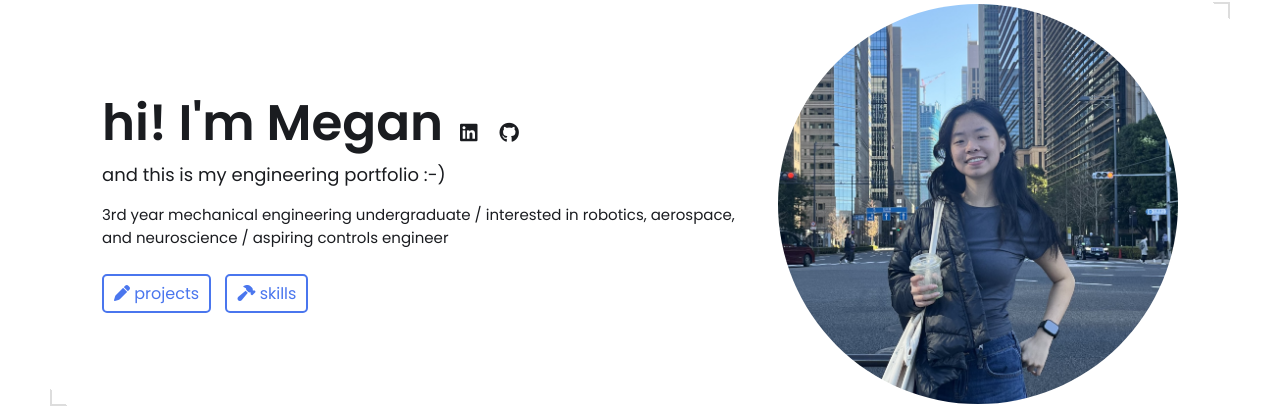
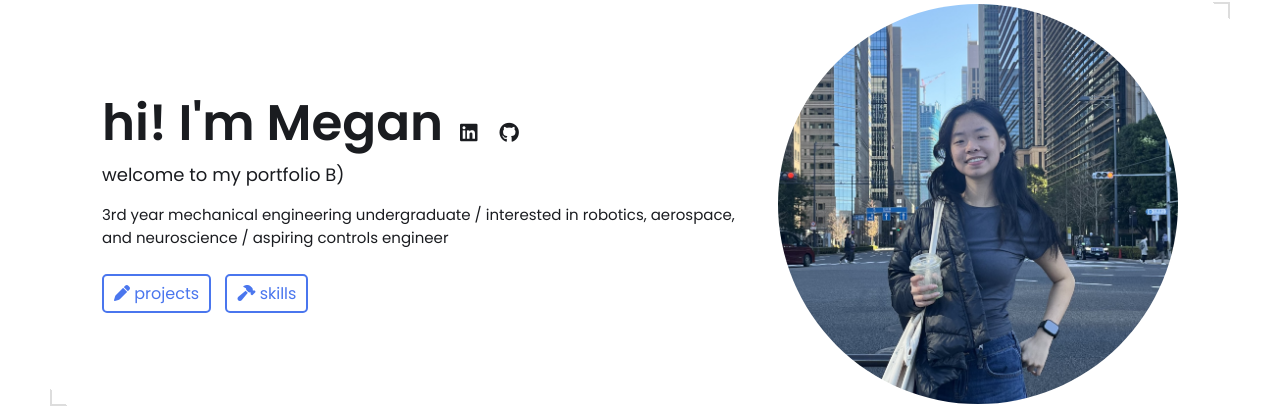
Before and after one commit to megg05/megg05.github.io, a Jekyll site: the page built from index.html, in a window 1280 px wide and 1400 px high. Shown: the part 128-536 px from the top of the window. Built offline with Jekyll 4.4.1, drawn with Linux system fonts in a browser that asks for light colours; some of the changed text lies outside the part shown.

Commit message:
lowercaseaholic

```diff
--- a/_config.yml
+++ b/_config.yml
@@ -13,7 +13,7 @@
 
 # Hero Section
 name: Megan Tseng
-headline: and this is my engineering portfolio :-)
+headline: welcome to my portfolio B)
 description: >- # dont remove this line. this will ignore all new lines until the next section
   3rd year mechanical engineering undergraduate /
   interested in robotics, aerospace, and neuroscience / aspiring
@@ -25,7 +25,7 @@
 
 # TODO: Link your resume
 # You can place your resume in assets/resume/{resume.pdf or add external link such as pdf saved in google drive
-resume-url: /assets/resume/resume.pdf
+resume-url: ./assets/resume/resume.pdf
 
 
 # Set up external links - this will show up as small icons next to your name.
--- a/_includes/projects.html
+++ b/_includes/projects.html
@@ -1,6 +1,6 @@
 <!-- SECTION 3: project -->
 <section id="projects" class="project-grid-section">
-    <h2>Projects</h2>
+    <h2>projects</h2>
 
     <div class="grid-container">
         {% for item in site.projects %}
--- a/_includes/skills.html
+++ b/_includes/skills.html
@@ -1,5 +1,5 @@
 <section id="skills" class="skills-section">
-    <h2>Skills</h2>
+    <h2>skills</h2>
 
     <ul class="skill-categories">
         {% for skill in site.skills %}
```
